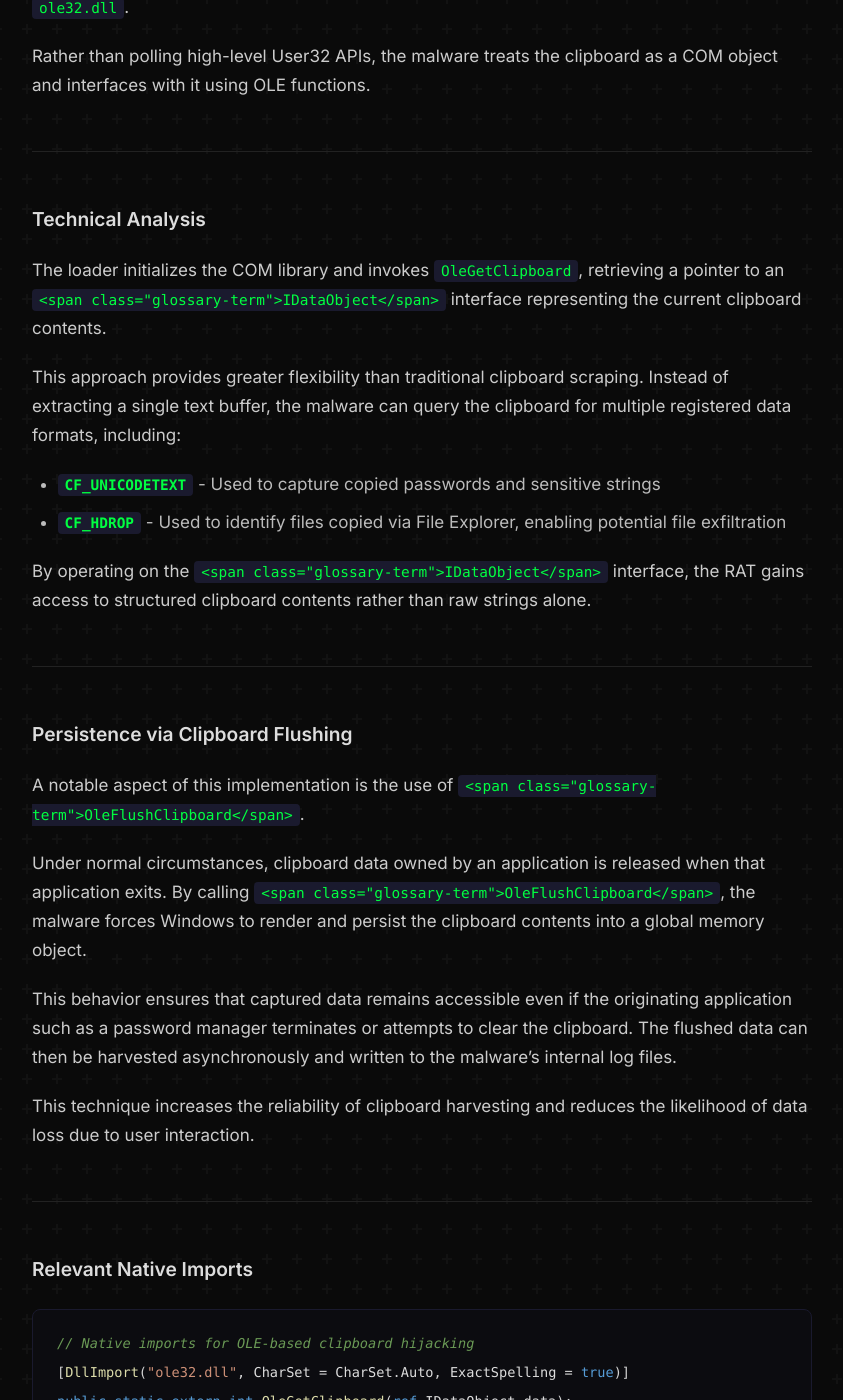
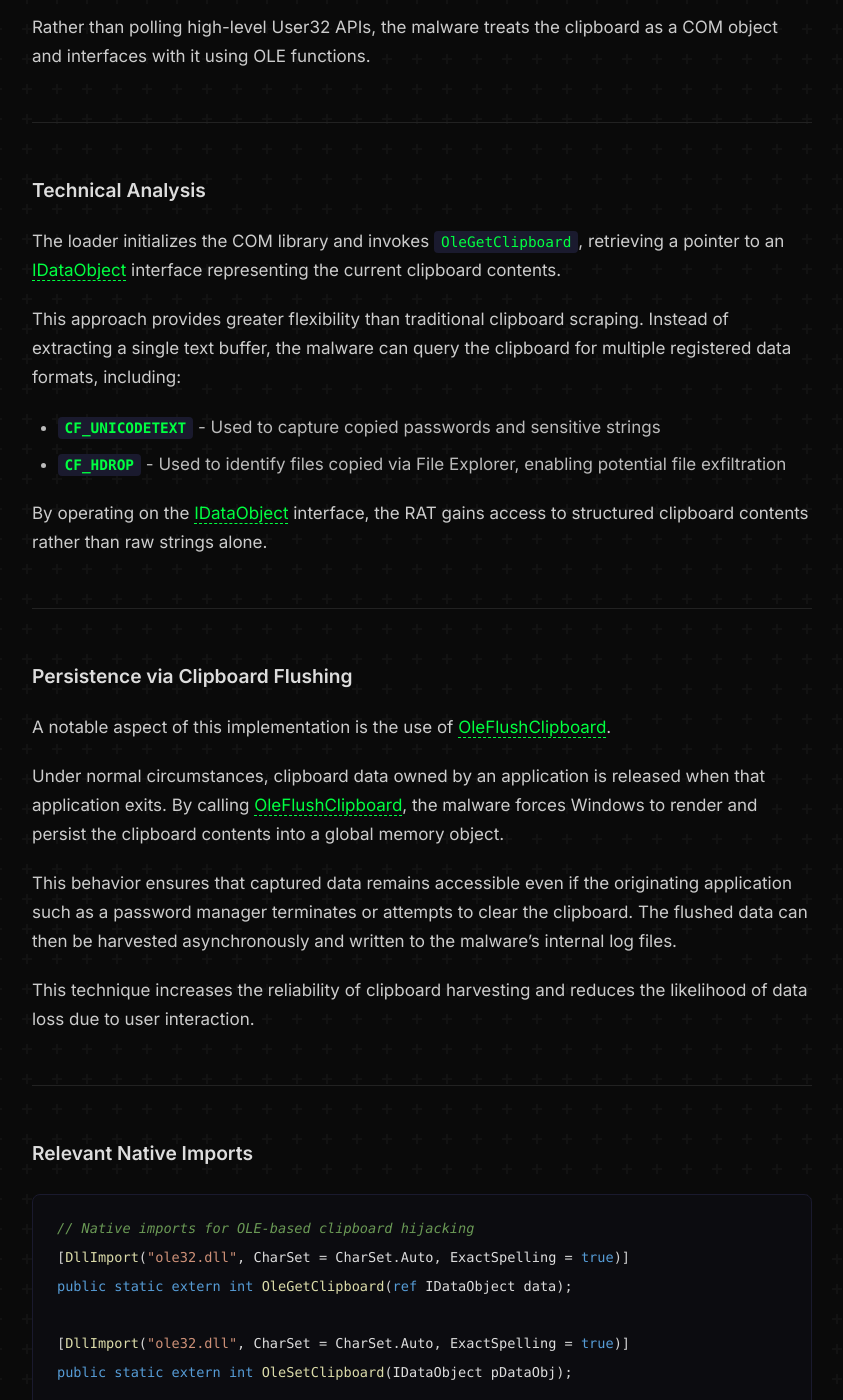
Before and after one commit to PrathameshWalunj/prathameshwalunj.github.io, a Jekyll site: the page built from blog/nanocore.md, in a window 1280 px wide and 1400 px high, scrolled down 6936 px. Shown: the whole window, without its empty margins (218-1061 px from the left). Built offline with Jekyll 4.4.1, drawn with Linux system fonts in a browser that asks for light colours; some of the changed text lies outside the part shown.

Commit message:
markdown whims fix

````diff
--- a/blog/nanocore.md
+++ b/blog/nanocore.md
@@ -96,7 +96,7 @@ These renames allowed the execution path to be followed without repeatedly resol
 The method renamed to `DecryptCore` (originally `#=q8uMGC...`) functions as the primary bootstrap routine.
 
 **Technique.**
-The routine leverages the `<span class="glossary-term">Rfc2898DeriveBytes</span>` class to implement a password-based key derivation function (PBKDF2).
+The routine leverages the <span class="glossary-term">Rfc2898DeriveBytes</span> class to implement a password-based key derivation function (PBKDF2).
 
 **Environmental Keying.**
 To frustrate automated sandboxing, the malware derives its decryption salt from the assembly’s own GUID attribute. This introduces a dependency on intact file metadata-alteration or repackaging can cause decryption to fail.
@@ -139,9 +139,9 @@ This behavior also allows defenders or analysts to preemptively block execution
 
 ### Process Protection (`ProtectProcess`)
 
-The method responsible for process protection attempts to harden the malware against userland interference. Execution begins by invoking `Process.EnterDebugMode()`, which requests the `<span class="glossary-term">SeDebugPrivilege</span>`. This privilege allows the process to inspect and interact with other processes on the system, including those owned by the SYSTEM account.
+The method responsible for process protection attempts to harden the malware against userland interference. Execution begins by invoking `Process.EnterDebugMode()`, which requests the <span class="glossary-term">SeDebugPrivilege</span>. This privilege allows the process to inspect and interact with other processes on the system, including those owned by the SYSTEM account.
 
-Following privilege escalation, the routine issues a native call via an obfuscated wrapper into `ntdll`, passing a process information class value of `<span class="glossary-term">29</span>`. This value corresponds to `ProcessBreakOnTermination`, a flag that alters how the operating system responds to process termination.
+Following privilege escalation, the routine issues a native call via an obfuscated wrapper into `ntdll`, passing a process information class value of <span class="glossary-term">29</span>. This value corresponds to `ProcessBreakOnTermination`, a flag that alters how the operating system responds to process termination.
 
 When set, this flag may cause Windows to treat the process as critical, such that terminating it can trigger a system bugcheck (BSOD) on certain Windows versions and configurations. While not universally enforced, this behavior introduces significant friction for analysts and defenders attempting to kill the process using standard utilities.
 
@@ -174,22 +174,22 @@ Rather than polling high-level User32 APIs, the malware treats the clipboard as
 
 ### Technical Analysis
 
-The loader initializes the COM library and invokes `OleGetClipboard`, retrieving a pointer to an `<span class="glossary-term">IDataObject</span>` interface representing the current clipboard contents.
+The loader initializes the COM library and invokes `OleGetClipboard`, retrieving a pointer to an <span class="glossary-term">IDataObject</span> interface representing the current clipboard contents.
 
 This approach provides greater flexibility than traditional clipboard scraping. Instead of extracting a single text buffer, the malware can query the clipboard for multiple registered data formats, including:
 
 - **`CF_UNICODETEXT`** - Used to capture copied passwords and sensitive strings
 - **`CF_HDROP`** - Used to identify files copied via File Explorer, enabling potential file exfiltration
 
-By operating on the `<span class="glossary-term">IDataObject</span>` interface, the RAT gains access to structured clipboard contents rather than raw strings alone.
+By operating on the <span class="glossary-term">IDataObject</span> interface, the RAT gains access to structured clipboard contents rather than raw strings alone.
 
 ---
 
 ### Persistence via Clipboard Flushing
 
-A notable aspect of this implementation is the use of `<span class="glossary-term">OleFlushClipboard</span>`.
+A notable aspect of this implementation is the use of <span class="glossary-term">OleFlushClipboard</span>.
 
-Under normal circumstances, clipboard data owned by an application is released when that application exits. By calling `<span class="glossary-term">OleFlushClipboard</span>`, the malware forces Windows to render and persist the clipboard contents into a global memory object.
+Under normal circumstances, clipboard data owned by an application is released when that application exits. By calling <span class="glossary-term">OleFlushClipboard</span>, the malware forces Windows to render and persist the clipboard contents into a global memory object.
 
 This behavior ensures that captured data remains accessible even if the originating application such as a password manager terminates or attempts to clear the clipboard. The flushed data can then be harvested asynchronously and written to the malware’s internal log files.
 
@@ -223,7 +223,7 @@ This module functions as a primary surveillance mechanism by installing a global
 
 The malware installs the hook using the `SetWindowsHookEx` API. While this function is commonly used for accessibility or UI-related features, the implementation detail of interest is the `idHook` parameter.
 
-In this case, the value passed is `<span class="glossary-term">13</span>`, corresponding to `WH_KEYBOARD_LL` (low-level keyboard hook).
+In this case, the value passed is <span class="glossary-term">13</span>, corresponding to `WH_KEYBOARD_LL` (low-level keyboard hook).
 
 Unlike thread-specific hooks, `WH_KEYBOARD_LL` receives keyboard input events before they are dispatched to the target application. This allows the malware to intercept keystrokes globally, independent of which window or process currently has focus.
 
@@ -337,7 +337,7 @@ C:\Users\prath\Desktop\malware\ff66be4a8df7bd09427a53d2983e693489fbe494edd024405
 "8:31:24.8480436 PM","nanocore_sample.bin","9456","ReadFile","C:\Windows\Microsoft.NET\Framework\v2.0.50727\mscorwks.dll","SUCCESS","Offset: 6,176,768, Length: 16,384, I/O Flags: Non-cached, Paging I/O, Synchronous Paging I/O, Priority: Normal"
 ```
 
-### 3. GDI-Based Screen Capture (`<span class="glossary-term">BitBlt</span>`)
+### 3. GDI-Based Screen Capture (<span class="glossary-term">BitBlt</span>)
 
 This component implements visual surveillance by capturing the contents of the user’s desktop using the Windows Graphics Device Interface (GDI). Rather than interacting with higher-level screen capture APIs, the malware operates directly on device contexts to extract pixel data without visible artifacts.
 
@@ -349,7 +349,7 @@ Screen capture is performed by treating the display as a device-backed drawing s
 
 A compatible bitmap is allocated and selected into this memory context, providing a destination buffer for pixel data.
 
-The transfer itself is performed using the `<span class="glossary-term">BitBlt</span>` (Bit Block Transfer) API. The malware specifies the raster operation value `SRCCOPY` (`<span class="glossary-term>0x00CC0020</span>`), instructing Windows to perform a direct, bit-for-bit copy of pixel data from the screen’s device context into the hidden memory buffer.
+The transfer itself is performed using the <span class="glossary-term">BitBlt</span> (Bit Block Transfer) API. The malware specifies the raster operation value `SRCCOPY` (<span class="glossary-term">0x00CC0020</span>), instructing Windows to perform a direct, bit-for-bit copy of pixel data from the screen’s device context into the hidden memory buffer.
 
 By repeatedly invoking this sequence in a timed loop, the malware is able to capture successive snapshots of the desktop. When performed at short intervals, this approach allows the attacker to reconstruct user activity visually without relying on explicit screen recording APIs.
 
@@ -386,7 +386,7 @@ This section documents one of the more subtle evasion techniques observed in the
 
 ### Technical Analysis
 
-The malware creates a named memory section using the `CreateFileMapping` API, passing a file handle value of `<span class="glossary-term">-1</span>` (`INVALID_HANDLE_VALUE`).
+The malware creates a named memory section using the `CreateFileMapping` API, passing a file handle value of <span class="glossary-term">-1</span>(`INVALID_HANDLE_VALUE`).
 
 In the Windows API, specifying `INVALID_HANDLE_VALUE` instructs the operating system to back the mapping with the system paging file instead of an on-disk file. The result is a memory-backed section object that exists entirely in RAM and has no persistent representation on the filesystem.
 
@@ -407,7 +407,7 @@ This mechanism enables the RAT to:
 
 ### Executable Memory Mapping
 
-In addition to data exchange, the mapping is created with permissive memory protection flags. By specifying `PAGE_EXECUTE_READWRITE` (`<span class="glossary-term">0x40</span>`), the malware creates a region that is writable and executable.
+In addition to data exchange, the mapping is created with permissive memory protection flags. By specifying `PAGE_EXECUTE_READWRITE` (<span class="glossary-term">0x40</span>), the malware creates a region that is writable and executable.
 
 This allows dynamically generated code stubs to be written directly into the shared section and executed by mapped processes, supporting fileless code execution without dropping additional binaries to disk.
 
````
